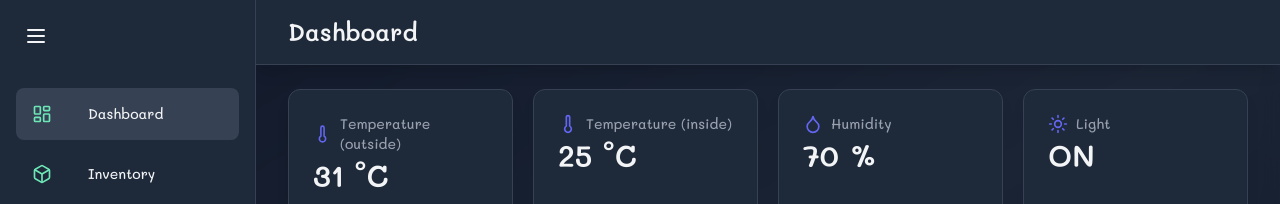
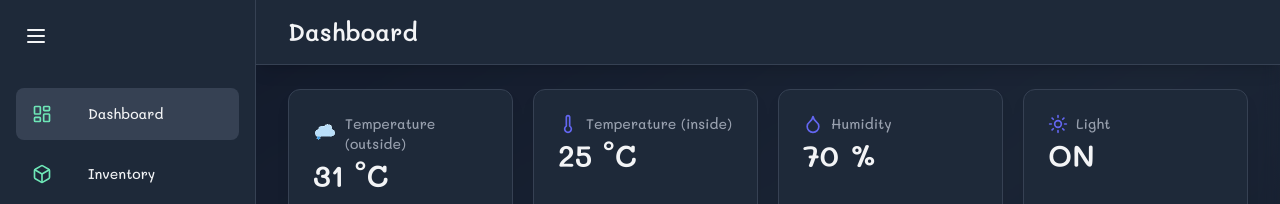
Before and after one commit to toptammasorn/my-plant, a React (Vite) app in the folder my-plant-webapp/: page /dashboard in a window 1280 px wide. Shown: the top 204 px of the page. Built offline with nearby package versions, Linux system fonts and the light colour scheme; a web font is replaced by a local one.

Commit message:
refactor(Dashboard): change first card icon from png to gif

```diff
--- a/my-plant-webapp/src/components/common/Card.jsx
+++ b/my-plant-webapp/src/components/common/Card.jsx
@@ -1,7 +1,7 @@
 import React from "react";
 import { motion } from "framer-motion";
 
-const Card = ({ name, icon:Icon, value, color }) => {
+const Card = ({ name, icon: Icon, value, color, gif }) => {
   return (
     <motion.div
       className="bg-gray-800 bg-opacity-50 backdrop-blur-md overflow-hidden shadow-lg rounded-xl border border-gray-700"
@@ -9,7 +9,12 @@ const Card = ({ name, icon:Icon, value, color }) => {
     >
       <div className="px-4 py-5 sm:p-6">
         <span className="flex items-center text-sm font-medium text-gray-400">
-          <Icon size={20} className="mr-2" style={{ color }} />
+          {gif ? (
+            <img src={gif} alt="icon" className="w-6 h-6 mr-2" />
+          ) : (
+            <Icon size={20} className="mr-2" style={{ color }} />
+          )}
+
           {name}
         </span>
         <p className="mt-1 text-3xl font-semibold text-gray-100">{value}</p>
--- a/my-plant-webapp/src/pages/DashboardPage.jsx
+++ b/my-plant-webapp/src/pages/DashboardPage.jsx
@@ -5,6 +5,9 @@ import { Thermometer, Droplet, Sun } from "lucide-react";
 // components
 import Header from "../components/common/Header";
 import Card from "../components/common/Card";
+
+// icons
+import tempcold from "../assets/icons/plant-factors/temp-cold.gif";
 
 const Dashboard = () => {
   return (
@@ -21,9 +24,10 @@ const Dashboard = () => {
         >
           <Card
             name="Temperature (outside)"
-            icon={Thermometer}
+            // icon={Thermometer}
             value="31 °C"
             color="#6366F1"
+            gif={tempcold}
           />
           <Card
             name="Temperature (inside)"
```
Also changed, not shown: my-plant-webapp/src/assets/icons/plant-factors/temp-cold.gif (added).
